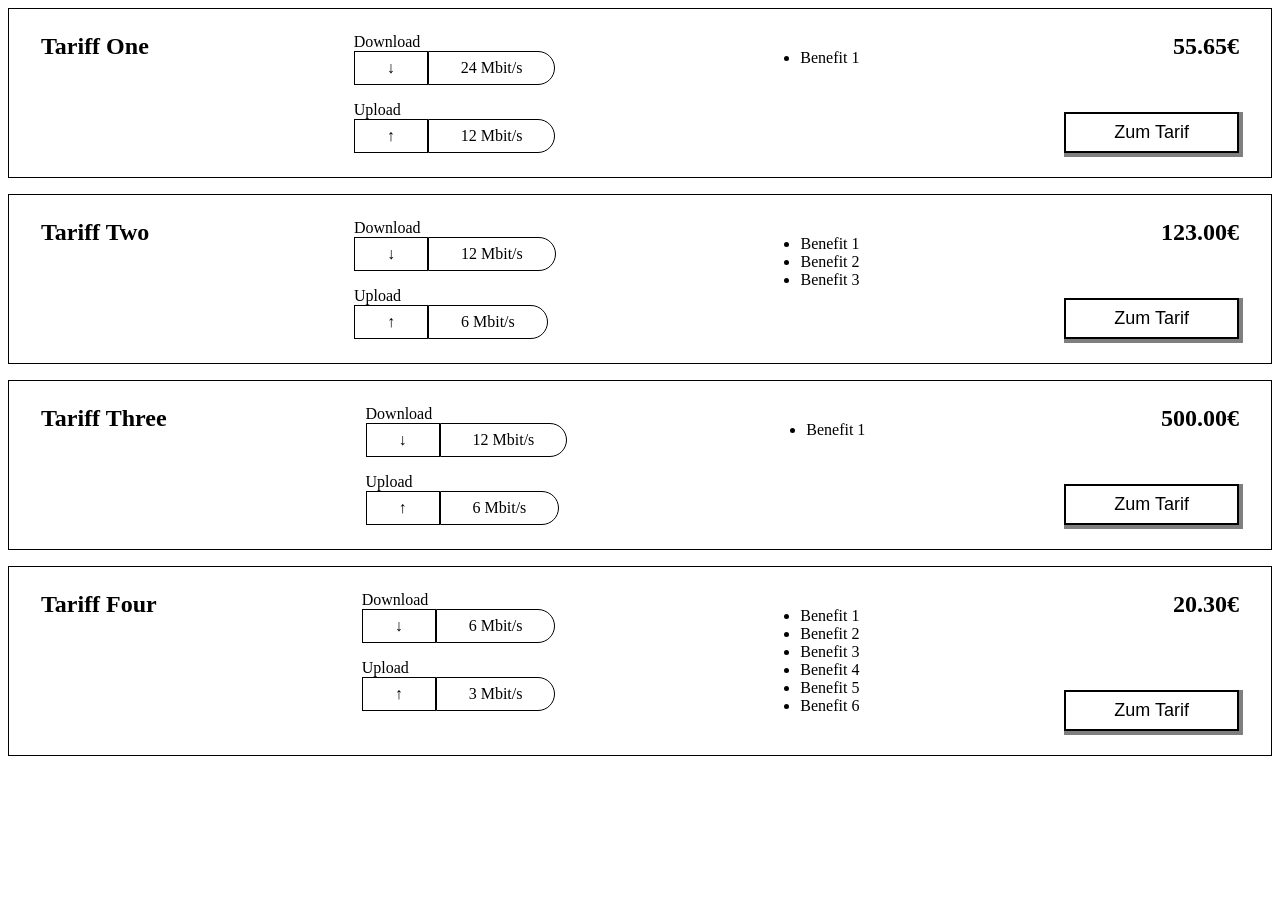
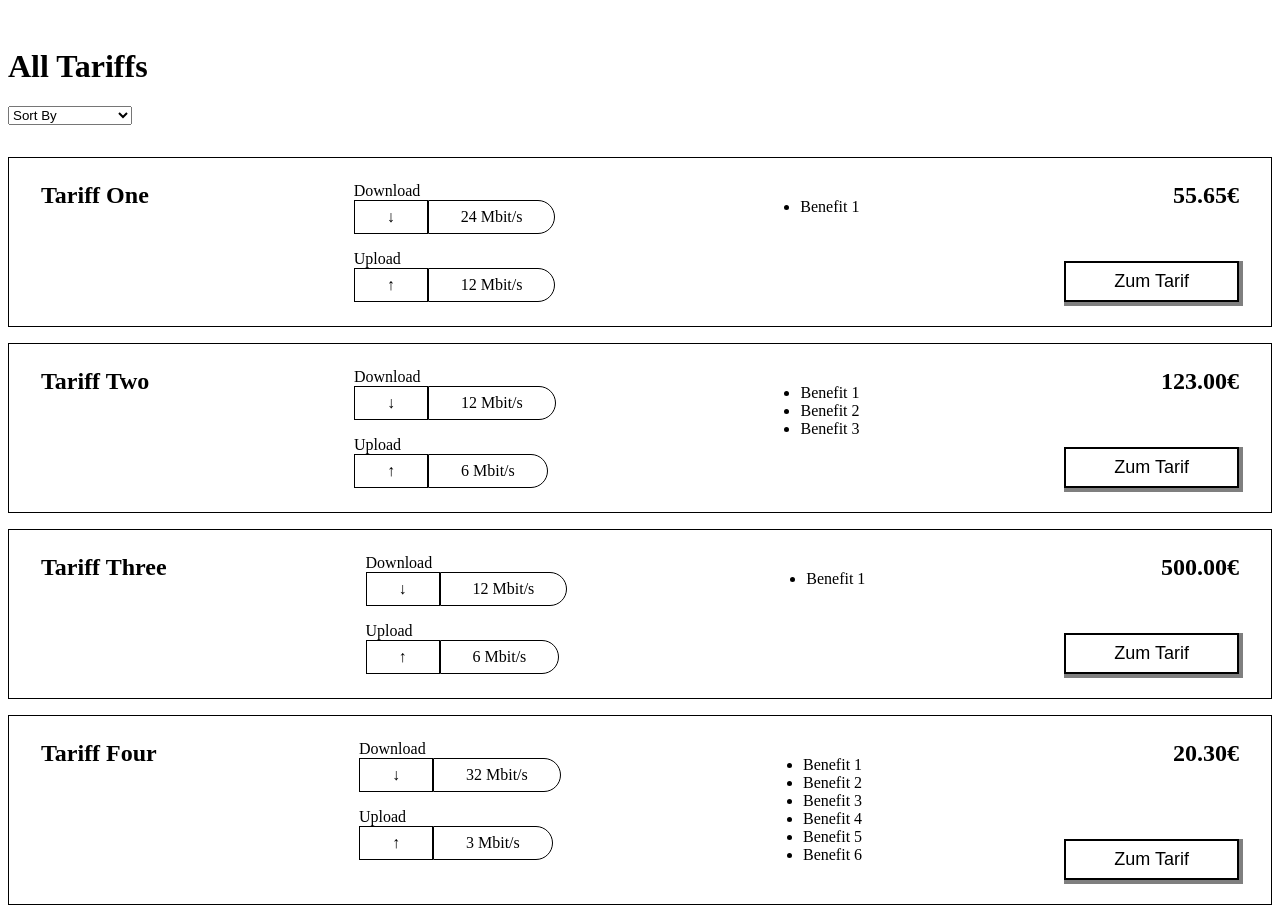
Before and after one commit to dean123/tariff-list, an Angular app: page / in a window 1280 px wide. Before the commit the page ends 800 px from the top, so only its background shows below. Built offline with nearby package versions, Linux system fonts and the light colour scheme.

Commit message:
Added tariff list filters

```diff
--- a/src/app/tariff-list/tariff-list.component.html
+++ b/src/app/tariff-list/tariff-list.component.html
@@ -1,3 +1,16 @@
+<div class="header">
+  <h1>All Tariffs</h1>
+  <select
+    name="sortby"
+    id="sortby"
+    (change)="onSortChange($event)"
+  >
+    <option value="">Sort By</option>
+    <option value="upload">Upload Speed</option>
+    <option value="download">Download Speed</option>
+    <option value="price">Price</option>
+  </select>
+</div>
 <div>
   <app-list-item
     *ngFor="let item of tariffs"
--- a/src/app/tariff-list/tariff-list.component.scss
+++ b/src/app/tariff-list/tariff-list.component.scss
@@ -0,0 +1,3 @@
+.header {
+  margin: 3rem 0 2rem;
+}
--- a/src/app/tariff-list/tariff-list.component.ts
+++ b/src/app/tariff-list/tariff-list.component.ts
@@ -7,16 +7,22 @@ import { TariffService } from '../tariff.service';
   templateUrl: './tariff-list.component.html',
   styleUrls: ['./tariff-list.component.scss']
 })
+
 export class TariffListComponent {
   tariffs: Tariff[] = [];
 
   constructor(private tariffService: TariffService) {}
 
-  getTariffs(): void {
-    this.tariffs = this.tariffService.getTariffs();
+  async getTariffs(sortBy: string | null): Promise<void> {
+    this.tariffs = await this.tariffService.getTariffs(sortBy);
   }
 
   ngOnInit(): void {
-    this.getTariffs();
+    this.getTariffs(null);
+  }
+
+  onSortChange(event: Event): void {
+    const target = event.target as HTMLSelectElement;
+    this.getTariffs(target.value);
   }
 }
--- a/src/app/tariff.service.ts
+++ b/src/app/tariff.service.ts
@@ -6,11 +6,24 @@ import { Tariff } from './tariff';
 @Injectable({
   providedIn: 'root'
 })
+
 export class TariffService {
 
   constructor() { }
 
-  getTariffs(): Tariff[] {
-    return mockTariffs;
+  async getTariffs(sortBy: string | null): Promise<Tariff[]> {
+    if (sortBy) {
+      return mockTariffs.sort((a: Tariff, b: Tariff) => {
+        if (sortBy == 'price') {
+          return a.price - b.price;
+        } else if (sortBy == 'download') {
+          return b.downloadSpeed - a.downloadSpeed;
+        } else {
+          return b.uploadSpeed - a.uploadSpeed;
+        }
+      });
+    } else {
+      return mockTariffs;
+    }
   }
 }
--- a/src/data/mock-tariffs.ts
+++ b/src/data/mock-tariffs.ts
@@ -38,7 +38,7 @@ const tariffs: Tariff[] = [
     name: 'Tariff Four',
     price: 20.3,
     uploadSpeed: 3,
-    downloadSpeed: 6,
+    downloadSpeed: 32,
     benefits: [
       'Benefit 1',
       'Benefit 2',
```
